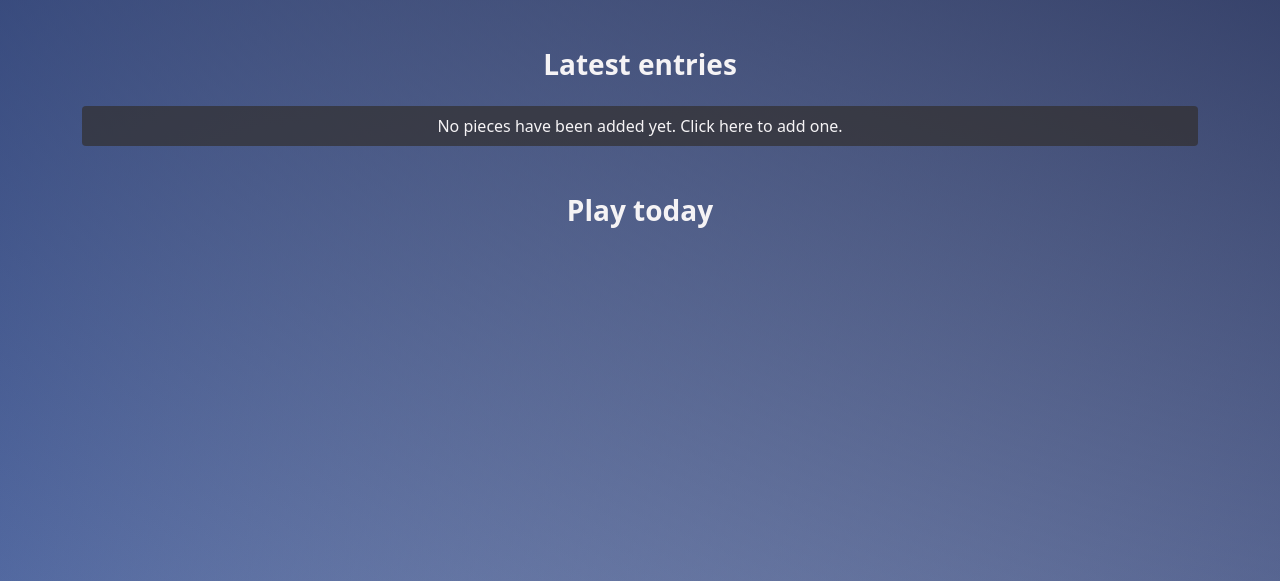
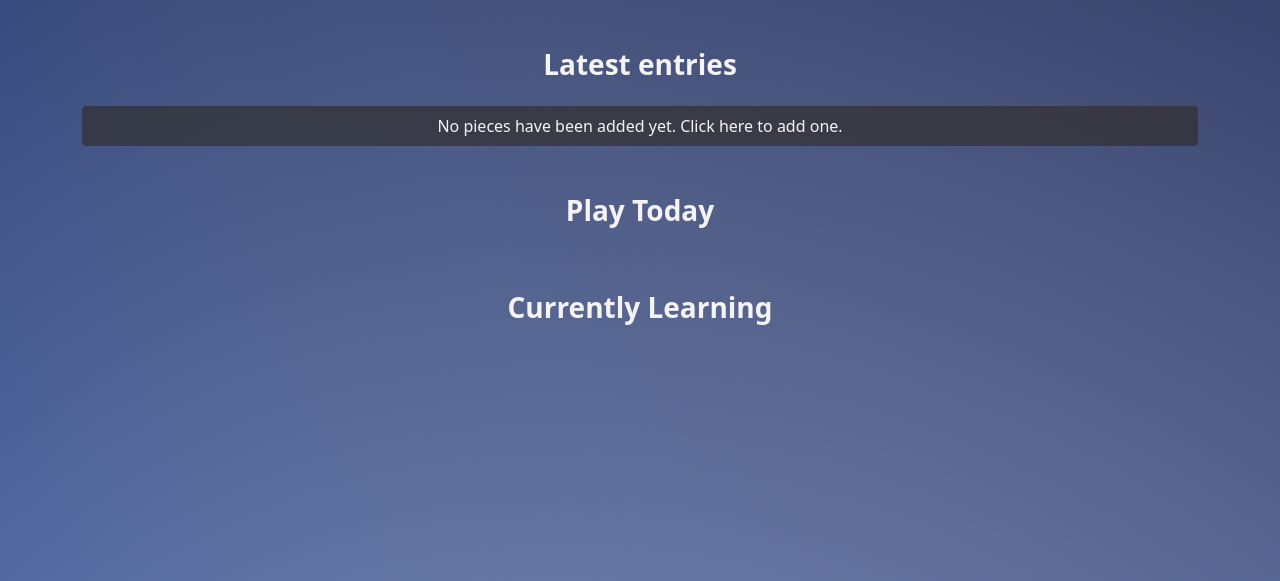
Before and after one commit to paulohenrique-gh/repertoire-manager, a Flask app: template templates/index.html in a window 1280 px wide. Shown: the part 62-643 px from the top of the page. Run offline with Flask 3, Linux system fonts and the light colour scheme; the template is opened without the code that fills it, so the values that code supplies are empty; some web fonts are replaced.

Commit message:
fix search string, add currently learning to index

```diff
--- a/app.py
+++ b/app.py
@@ -27,12 +27,15 @@ def index():
     play_today = search_calendar(datetime.now().date(),
                                  datetime.now().date(),
                                  session["user_id"])
+    currently_learning = get_pieces_learning(session["user_id"])
 
-    print(play_today[0]['pieces'])
+    for piece in currently_learning:
+        print(piece)
 
     return render_template("index.html",
                             latest=latest,
-                            play_today=play_today[0]['pieces'])
+                            play_today=play_today[0]['pieces'],
+                            currently_learning=currently_learning)
 
 
 @app.route("/view_all")
@@ -314,22 +317,24 @@ def details(id):
     details = get_piece_details(session["user_id"], id)
     schedule = get_piece_schedule(id)
 
-    # https://www.google.com/search?q=Pyotr Tchaikovsky+Old French Song+Opus 39+Number 16+filetype:pdf
+    opus = f"op+{details['opus']}" if details['opus'] else ""
+    number = f"number+{details['number_in_opus']}" if details['number_in_opus'] else ""
+    movement =f"movement+{details['movement']}" if details['movement'] else ""
 
     details['google_string'] = f"""
         https://www.google.com/search?q={details['composer']}
         +{details['title']}
-        +{details['opus']}
-        +{details['number_in_opus']}
-        +{details['movement'] if details['movement'] else ""}
+        +{opus}
+        +{number}
+        +{movement}
         +filetype:pdf"""
 
     details['youtube_string'] = f"""
         https://www.youtube.com/results?search_query={details['composer']}
         +{details['title']}
-        +{details['opus']}
-        +{details['number_in_opus']}
-        +{details['movement'] if details['movement'] else ""}"""
+        +{opus}
+        +{number}
+        +{movement}"""
 
 
     return render_template("details.html",
@@ -464,10 +469,6 @@ def repertoire():
     if not is_logged_in():
         return redirect("/login")
 
-    repertoire = get_repertoire(session["user_id"])
-    # for piece in repertoire:
-    #     print(piece)
-
     # CURRENTLY IN ROTATION
     repertoire_in_rotation = get_pieces_in_rotation(session["user_id"])
     print("IN ROTATION")
@@ -480,15 +481,10 @@ def repertoire():
     for piece in repertoire_not_rotation:
         print(piece)
 
-    # return render_template("repertoire.html",
-    #                        repertoire=repertoire,
-    #                        today=datetime.now().date())
-
     return render_template("repertoire.html",
                            repertoire_in_rotation=repertoire_in_rotation,
                            repertoire_not_rotation=repertoire_not_rotation,
                            today=datetime.now().date())
-
 
 
 @app.route("/reset", methods=["POST"])
--- a/templates/index.html
+++ b/templates/index.html
@@ -37,7 +37,7 @@
     </section>
 
     <section class="container mt-5">
-        <h1 class="mb-3 d-block px-5 fw-bolder">Play today</h1>
+        <h1 class="mb-3 d-block px-5 fw-bolder">Play Today</h1>
         <div class="row">
             <div class="col-12">
                 {% if play_today %}
@@ -59,4 +59,28 @@
             </div>
         </div>
     </section>
+
+    <section class="container mt-5">
+        <h1 class="mb-3 d-block px-5 fw-bolder">Currently Learning</h1>
+        <div class="row">
+            <div class="col-12">
+                {% if currently_learning %}
+                    {% for piece in currently_learning %}
+                        <a href="/details/{{ piece['piece_id'] }}" class="entry-link">
+                            <div class="row my-2 rounded-1 dark-gradient justify-content-center">
+                                <div class="col-md-6 py-2 text-md-end">
+                                    {{ piece["title"].title() }}
+                                </div>
+                                <div class="col-md-6 py-2 text-md-start">
+                                    {{ piece["composer"].title() }}
+                                </div>
+                            </div>
+                        </a>
+                    {% endfor %}
+                {% else %}
+
+                {% endif %}
+            </div>
+        </div>
+    </section>
 {% endblock %}
```
Also changed, not shown: queries.py (+23 -0 lines), README.md.
